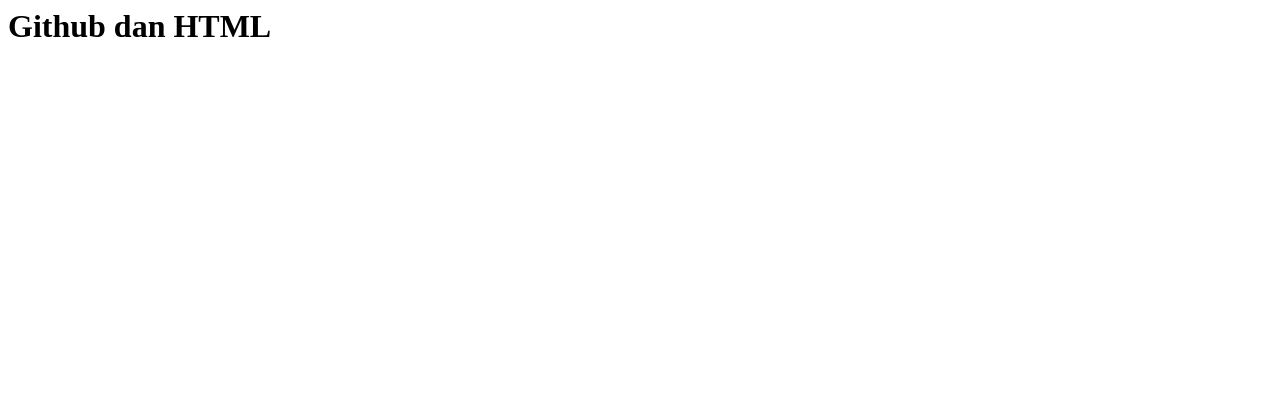
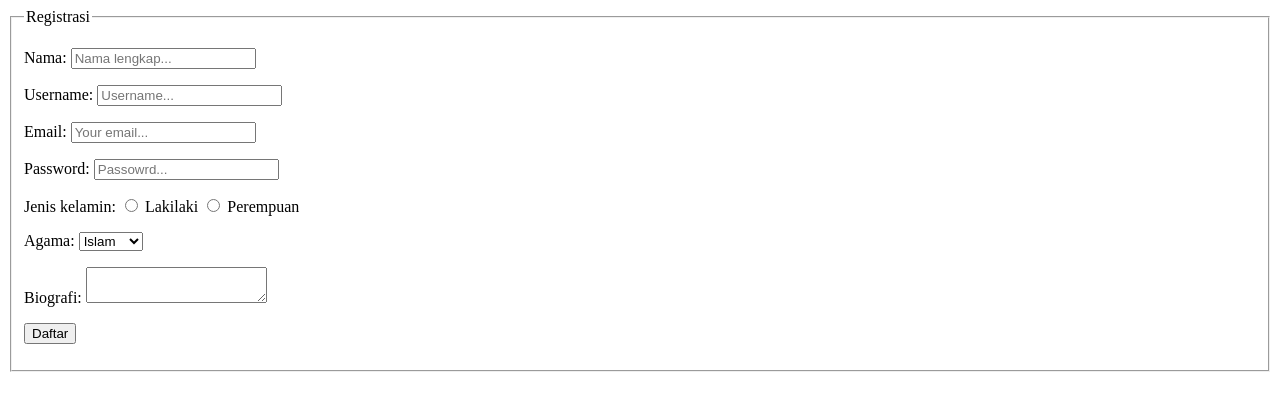
Before and after one commit to Zaaviier/PTS_GENAP, a plain HTML site: page index.html in a window 1280 px wide. Drawn offline with Linux system fonts and the light colour scheme.

Commit message:
Update index.html

```diff
--- a/index.html
+++ b/index.html
@@ -1,9 +1,50 @@
+<!DOCTYPE html>
 <html>
-    <title>
-        Github Dan HTML
-    </title>
-
-    <body>
-        <h1> Github dan HTML </h1>
-    </body>
+<head>
+<title>Registrasi</title>
+</head>
+<body>
+<form action="contact.php" method="POST">
+<fieldset>
+<legend>Registrasi</legend>
+<p>
+<label>Nama:</label>
+<input type="text" name="nama" placeholder="Nama lengkap..." />
+</p>
+<p>
+<label>Username:</label>
+<input type="text" name="username" placeholder="Username..." />
+</p>
+<p>
+<label>Email:</label>
+<input type="email" name="email" placeholder="Your email..." />
+</p>
+<p>
+<label>Password:</label>
+<input type="password" name="password" placeholder="Passowrd..." />
+</p>
+<p>
+<label>Jenis kelamin:</label>
+<label><input type="radio" name="jenis_kelamin" value="laki-laki" /> Lakilaki</label>
+<lael><input type="radio" name="jenis_kelamin" value="perempuan" /> Perempuan</label>
+</p>
+<p>
+<label>Agama:</label>
+<select name="agama">
+<option value="islam">Islam</option>
+<option value="kristen">Kristen</option>
+<option value="hindu">Hindu</option>
+<option value="budha">Budha</option>
+</select>
+</p>
+<p>
+<label>Biografi:</label>
+<textarea name="biografi"></textarea>
+</p>
+<p>
+<input type="submit" name="submit" value="Daftar" />
+</p>
+</fieldset>
+</form>
+</body>
 </html>
```
